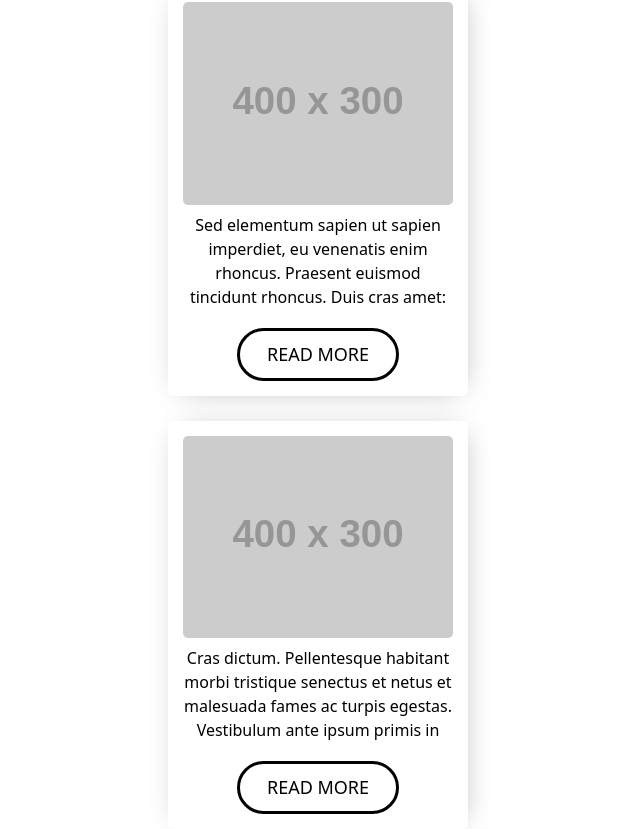
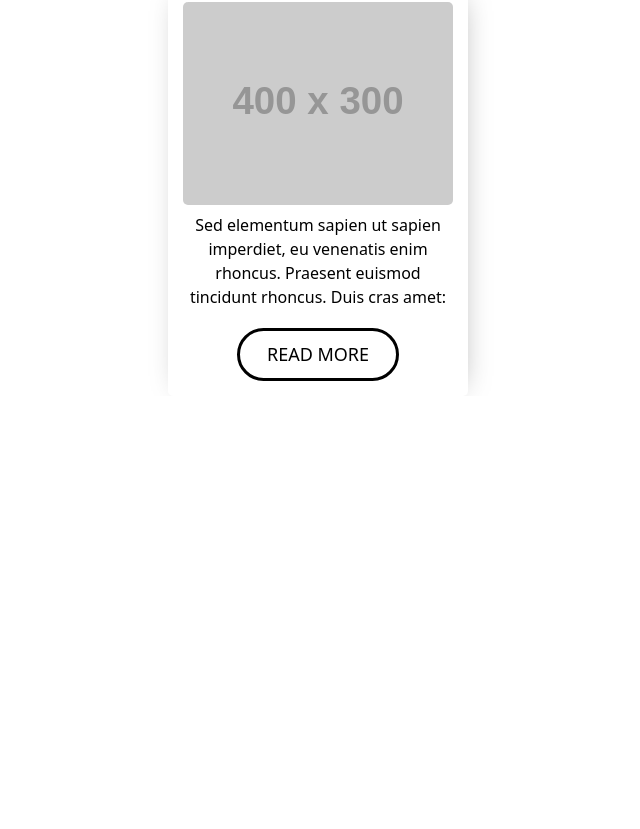
Before and after one commit to EngrEli/frontend-assessment-elizer-lumilay, a Vue app in the folder desktop-mobile-frontend/: page / in a window 1280 px wide. Shown: the part 953-1782 px from the top of the page, without its empty margins (322-962 px from the left). After the commit the page ends 1349 px from the top, so only its background shows below. Built offline with nearby package versions, Linux system fonts and the light colour scheme.

Commit message:
Edit dynamic content

```diff
--- a/desktop-mobile-frontend/src/components/Shared/Cards.vue
+++ b/desktop-mobile-frontend/src/components/Shared/Cards.vue
@@ -78,7 +78,7 @@ const props = defineProps({
 
 const handleCardAction = () => {
     if (props.isDesktopView) {
-        window.open("/", "_blank");
+        alert("Read More Button Clicked");
     } else {
         emit("toggleCardShow");
     }
--- a/desktop-mobile-frontend/src/data/data.json
+++ b/desktop-mobile-frontend/src/data/data.json
@@ -1,18 +1,11 @@
 [
     {
-    "title": "Section 1",
         "content": "<p>Maecenas nec semper ante, pellentesque posuere lorem. Nullam ipsum massa, consequat eget urna ut, pulvinar dignissim lorem. Nulla facilisi. Nam mattis eleifend metus. Fusce at commodo lorem. Orci varius natoque penatibus et magnis dis parturient montes, nascetur ridiculus mus. Phasellus pellentesque elit sem, vel blandit posuere.</p>"
     },
     {
-    "title": "Section 2",
         "content": "<p>Mauris a orci sodales, scelerisque velit vitae, gravida nisl. Ut non laoreet eros, vel laoreet nisi. Praesent sed dolor dui. Proin non fringilla quam. Aliquam erat volutpat. Vestibulum vel arcu semper, lobortis turpis ac, ultricies nisi. Praesent id.</p>"
     },
     {
-    "title": "Section 3",
         "content": "<p>Sed elementum sapien ut sapien imperdiet, eu venenatis enim rhoncus. Praesent euismod tincidunt rhoncus. Duis cras amet:</p><ul><li>List item one</li><li>List item two</li><li>List item three</li></ul>"
-  },
-  {
-    "title": "Section 4",
-    "content": "<p>Cras dictum. Pellentesque habitant morbi tristique senectus et netus et malesuada fames ac turpis egestas. Vestibulum ante ipsum primis in faucibus orci luctus et ultrices posuere cubilia Curae; Aenean lacinia mauris vel est.</p><p>Suspendisse eu nisl. Nullam ut libero. Integer dignissim consequat lectus. Class aptent taciti sociosqu ad litora torquent per conubia nostra, per inceptos himenaeos.</p>"
     }
 ]
```
Lines whose indentation alone changed are shown as unchanged.
